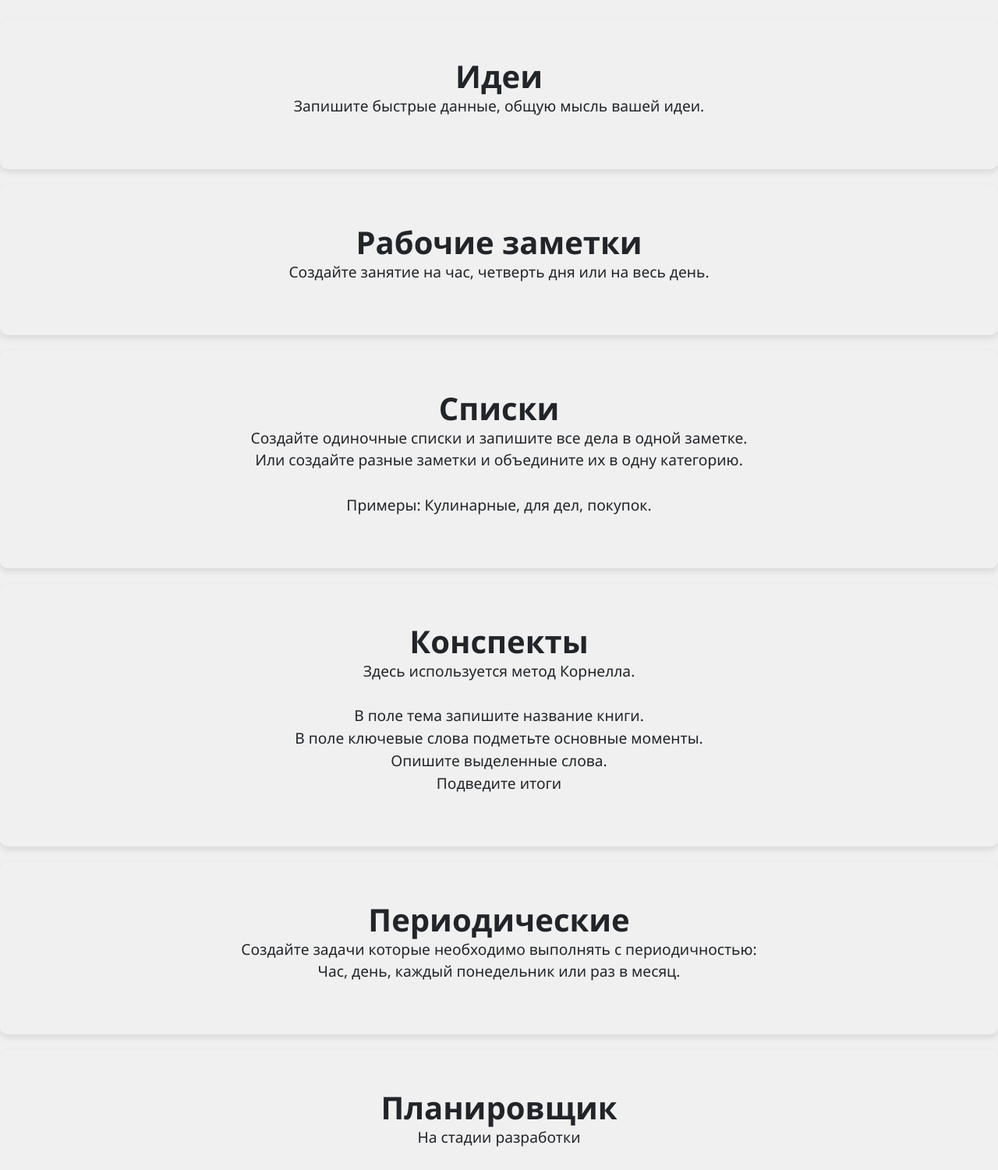
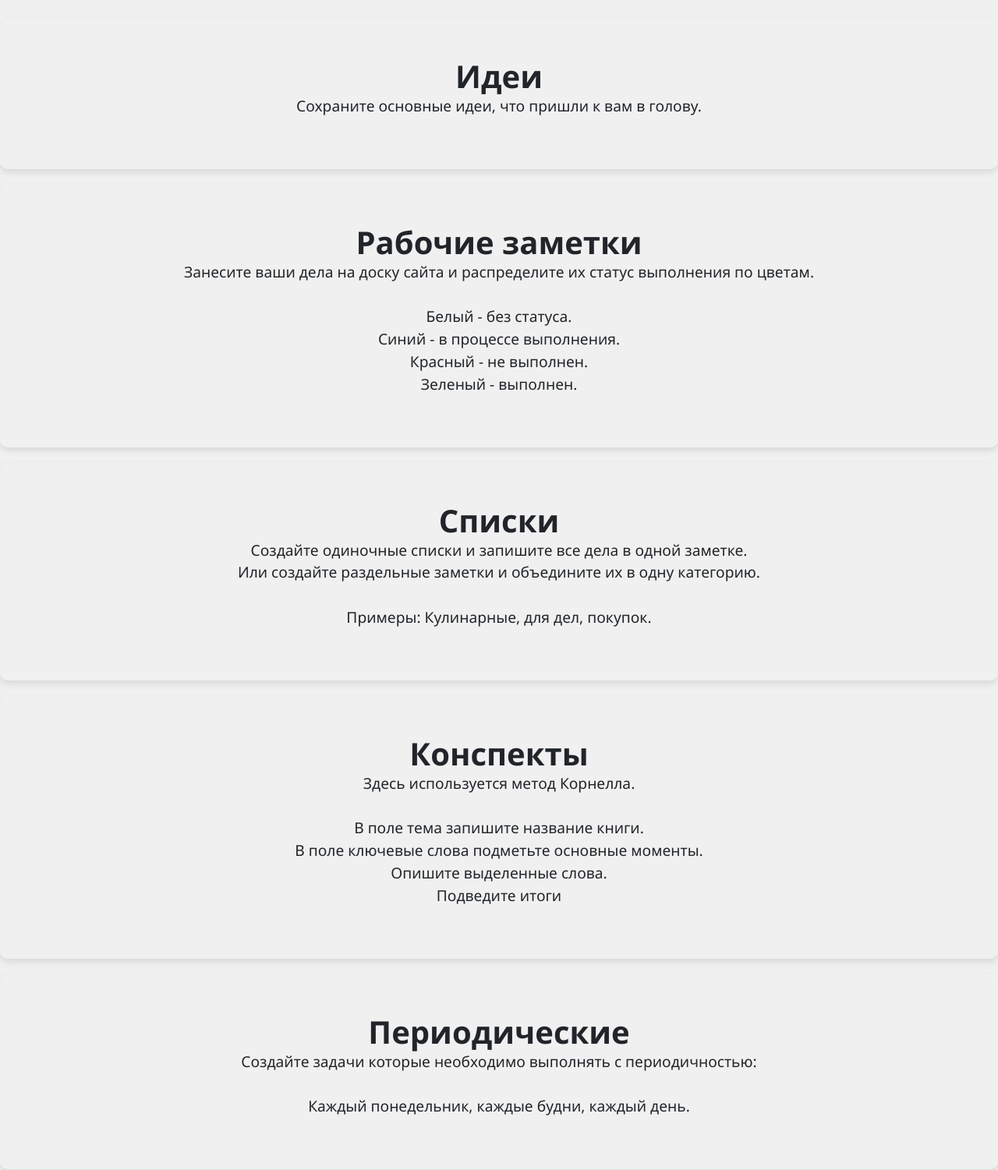
Before and after one commit to Bakachuba/Block, a Django app: page / in a window 1280 px wide. Shown: the part 56-1557 px from the top of the page at 78% size. Run offline with Django 5.2, Linux system fonts and the light colour scheme.

```diff
--- a/notes/blocks/templates/blocks/index.html
+++ b/notes/blocks/templates/blocks/index.html
@@ -11,18 +11,22 @@
 
 <div class="section" id="section1">
   <h1>Идеи</h1>
-  <p>Запишите быстрые данные, общую мысль вашей идеи.</p>
+  <p>Сохраните основные идеи, что пришли к вам в голову.</p>
 </div>
 
 <div class="section" id="section2">
   <h1>Рабочие заметки</h1>
-  <p>Создайте занятие на час, четверть дня или на весь день.</p>
+  <p>Занесите ваши дела на доску сайта и распределите их статус выполнения по цветам.
+    <br><br>Белый - без статуса.
+    <br>Синий - в процессе выполнения.
+    <br>Красный - не выполнен.
+    <br>Зеленый - выполнен.</p>
 </div>
 
 <div class="section" id="section3">
   <h1>Списки</h1>
   <p>Создайте одиночные списки и запишите все дела в одной заметке.
-    <br>Или создайте разные заметки и объедините их в одну категорию.<br>
+    <br>Или создайте раздельные заметки и объедините их в одну категорию.<br>
     <br>Примеры: Кулинарные, для дел, покупок.</p>
 </div>
 
@@ -37,7 +41,7 @@
 <div class="section" id="section5">
   <h1>Периодические</h1>
   <p>Создайте задачи которые необходимо выполнять с периодичностью:
-    <br>Час, день, каждый понедельник или раз в месяц.</p>
+    <br><br>Каждый понедельник, каждые будни, каждый день.</p>
 </div>
 
 <div class="section" id="section6">
```
Also changed, not shown: notes/blocks/templates/blocks/lists.html (+2 -6 lines), notes/blocks/templates/blocks/note_card.html (deleted), 2 other files.
